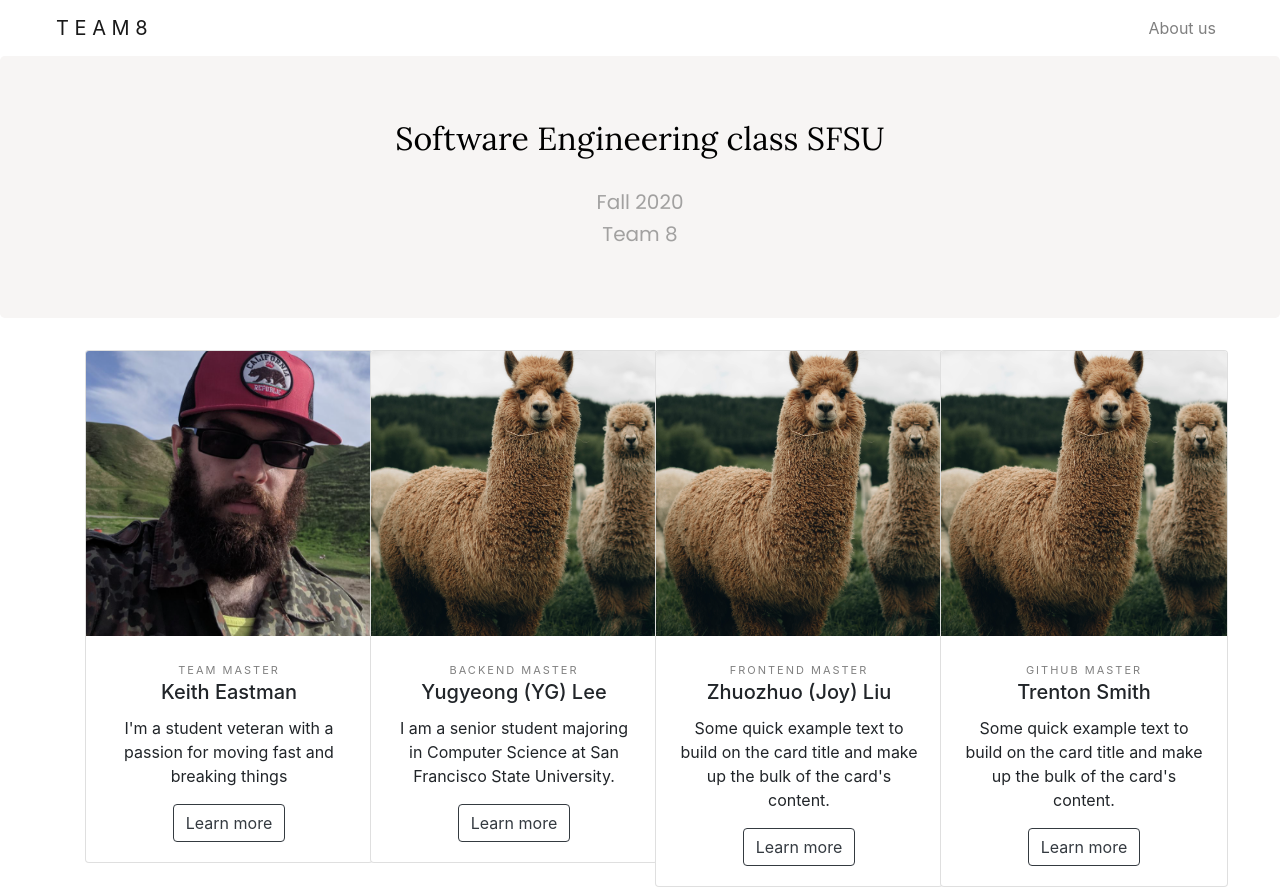
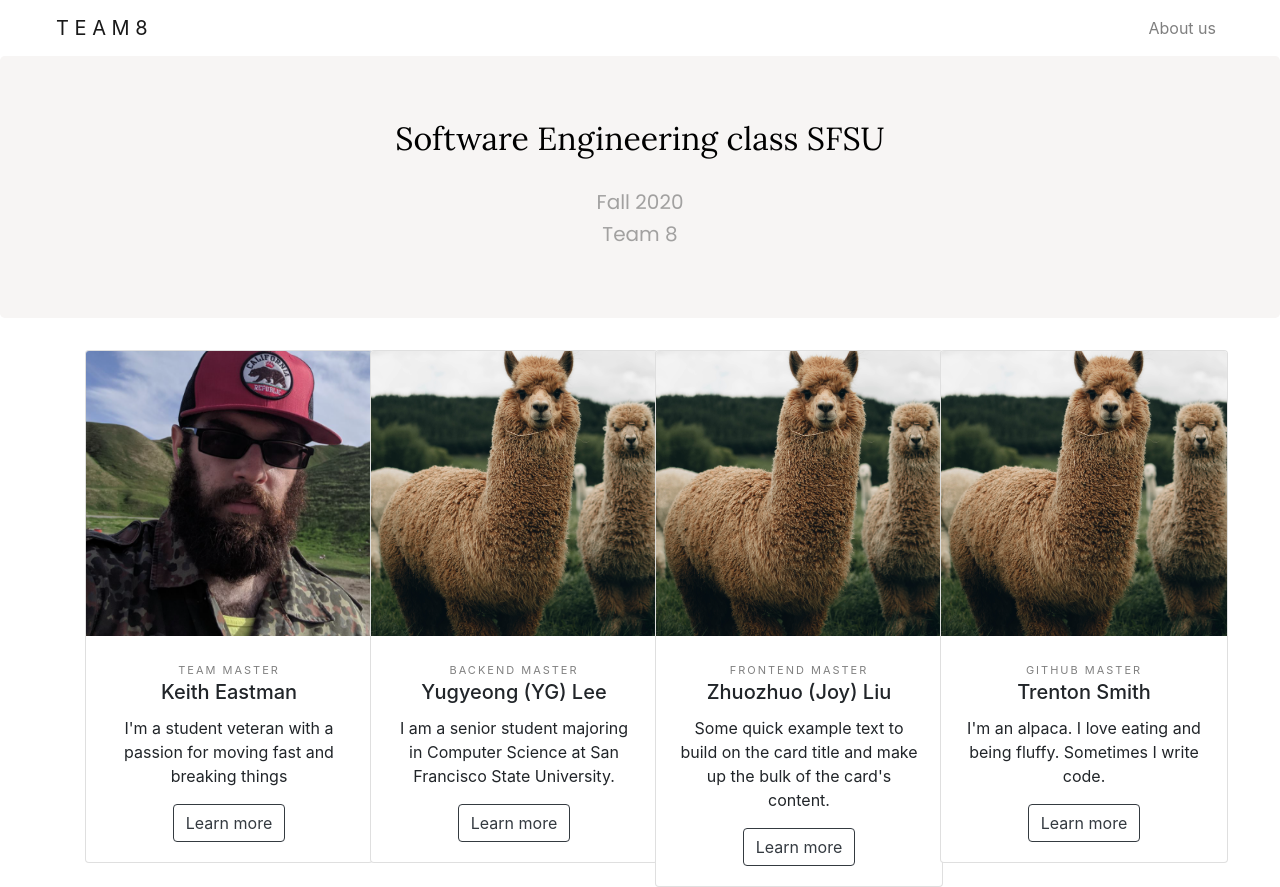
Before and after one commit to YGLEE1993/GatorGoods, a React (Create React App) app in the folder application/client/: page /about in a window 1280 px wide. Built offline with nearby package versions, Linux system fonts and the light colour scheme.

Commit message:
Updated trenton's about card

```diff
--- a/application/client/src/Components/pages/About/About.js
+++ b/application/client/src/Components/pages/About/About.js
@@ -37,7 +37,7 @@ export default function About() {
       name: "Trenton Smith",
       img: placeholder,
       description:
-        "Some quick example text to build on the card title and make up the bulk of the card's content.",
+        "I'm an alpaca. I love eating and being fluffy. Sometimes I write code.",
       url: "/about/trenton",
     },
   ];
```
